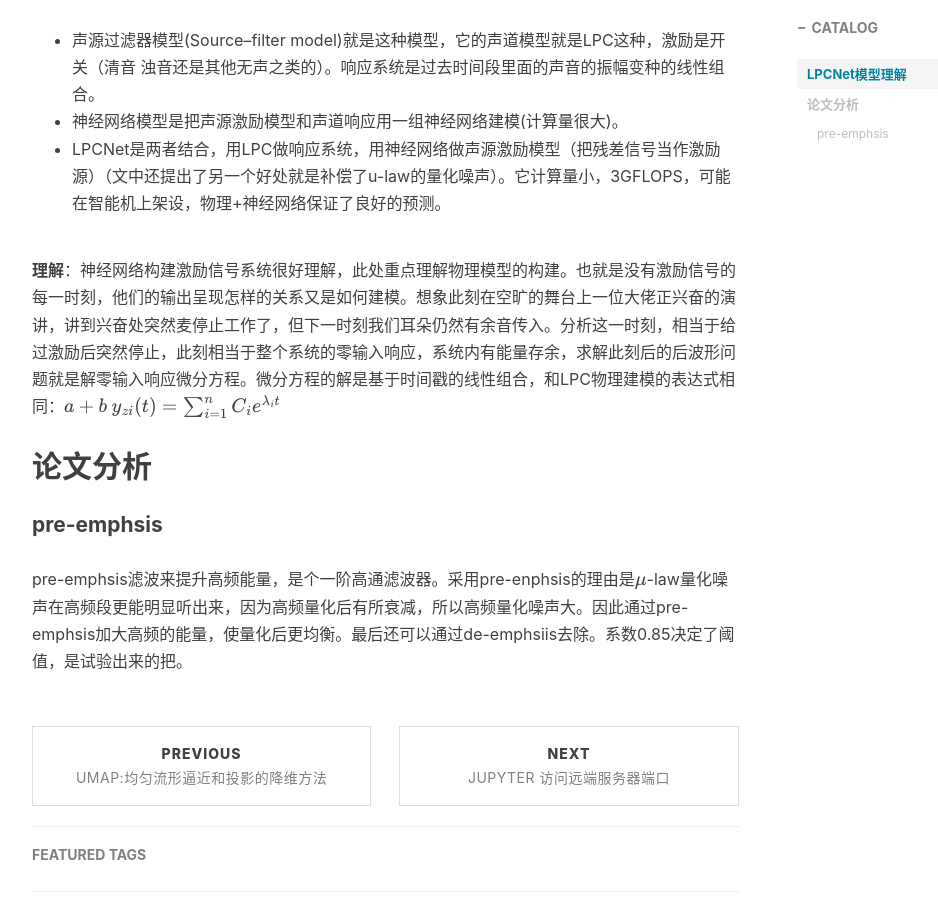
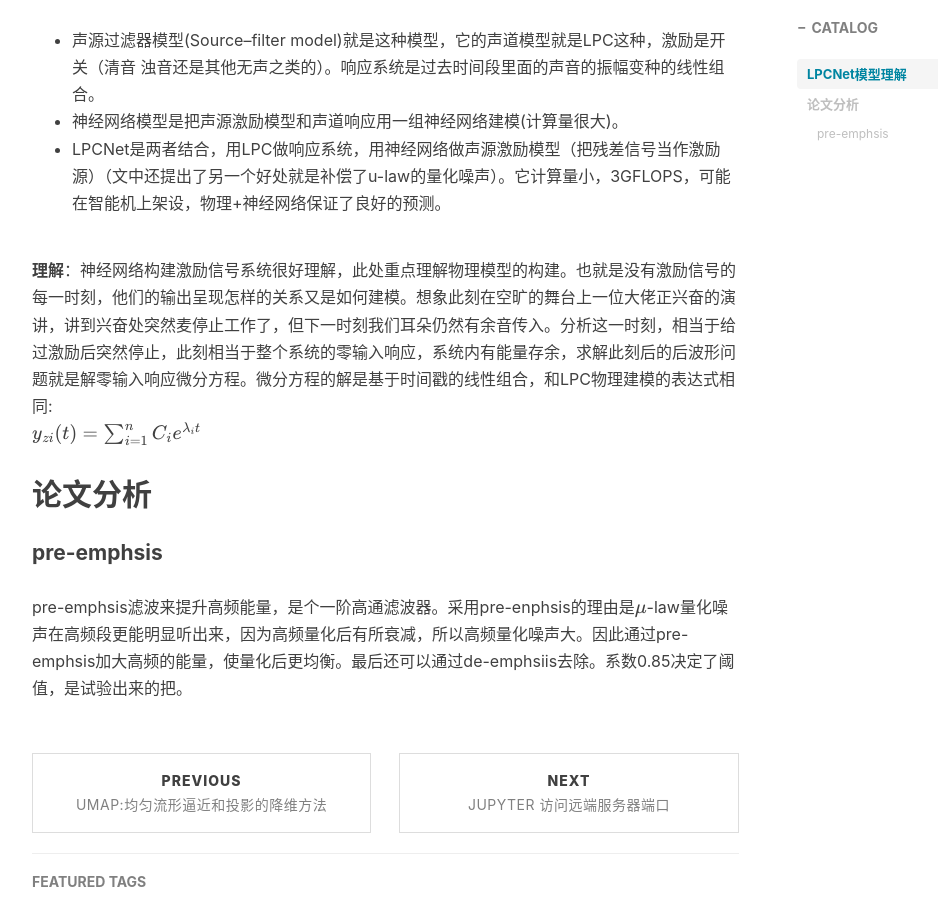
Before and after one commit to zhuxiaoxuhit/zhuxiaoxuhit.github.io, a Jekyll site: the page built from _posts/2020-01-14-LPCNet：物理建模加神经网络的声码器系统.md, in a window 1280 px wide and 900 px high, scrolled down 735 px. Shown: the whole window, without its empty margins (233-1171 px from the left). Built offline with Jekyll 4.4.1, drawn with Linux system fonts in a browser that asks for light colours; nearby versions of some CDN libraries; formulas are drawn with MathJax 3; comment, search, counter and statistics services are not loaded.

Commit message:
[ADD] latex formula

```diff
--- a/_posts/2020-01-14-LPCNet：物理建模加神经网络的声码器系统.md
+++ b/_posts/2020-01-14-LPCNet：物理建模加神经网络的声码器系统.md
@@ -24,7 +24,7 @@ tags:
 - 神经网络模型是把声源激励模型和声道响应用一组神经网络建模(计算量很大)。
 - LPCNet是两者结合，用LPC做响应系统，用神经网络做声源激励模型（把残差信号当作激励源）（文中还提出了另一个好处就是补偿了u-law的量化噪声）。它计算量小，3GFLOPS，可能在智能机上架设，物理+神经网络保证了良好的预测。
 
-**理解**：神经网络构建激励信号系统很好理解，此处重点理解物理模型的构建。也就是没有激励信号的每一时刻，他们的输出呈现怎样的关系又是如何建模。想象此刻在空旷的舞台上一位大佬正兴奋的演讲，讲到兴奋处突然麦停止工作了，但下一时刻我们耳朵仍然有余音传入。分析这一时刻，相当于给过激励后突然停止，此刻相当于整个系统的零输入响应，系统内有能量存余，求解此刻后的后波形问题就是解零输入响应微分方程。微分方程的解是基于时间戳的线性组合，和LPC物理建模的表达式相同：$a+b$
+**理解**：神经网络构建激励信号系统很好理解，此处重点理解物理模型的构建。也就是没有激励信号的每一时刻，他们的输出呈现怎样的关系又是如何建模。想象此刻在空旷的舞台上一位大佬正兴奋的演讲，讲到兴奋处突然麦停止工作了，但下一时刻我们耳朵仍然有余音传入。分析这一时刻，相当于给过激励后突然停止，此刻相当于整个系统的零输入响应，系统内有能量存余，求解此刻后的后波形问题就是解零输入响应微分方程。微分方程的解是基于时间戳的线性组合，和LPC物理建模的表达式相同:
 $$y_{zi}(t)=\sum_{i=1}^{n}C_{i}e^{\lambda_{i}t}$$
 
 
```
